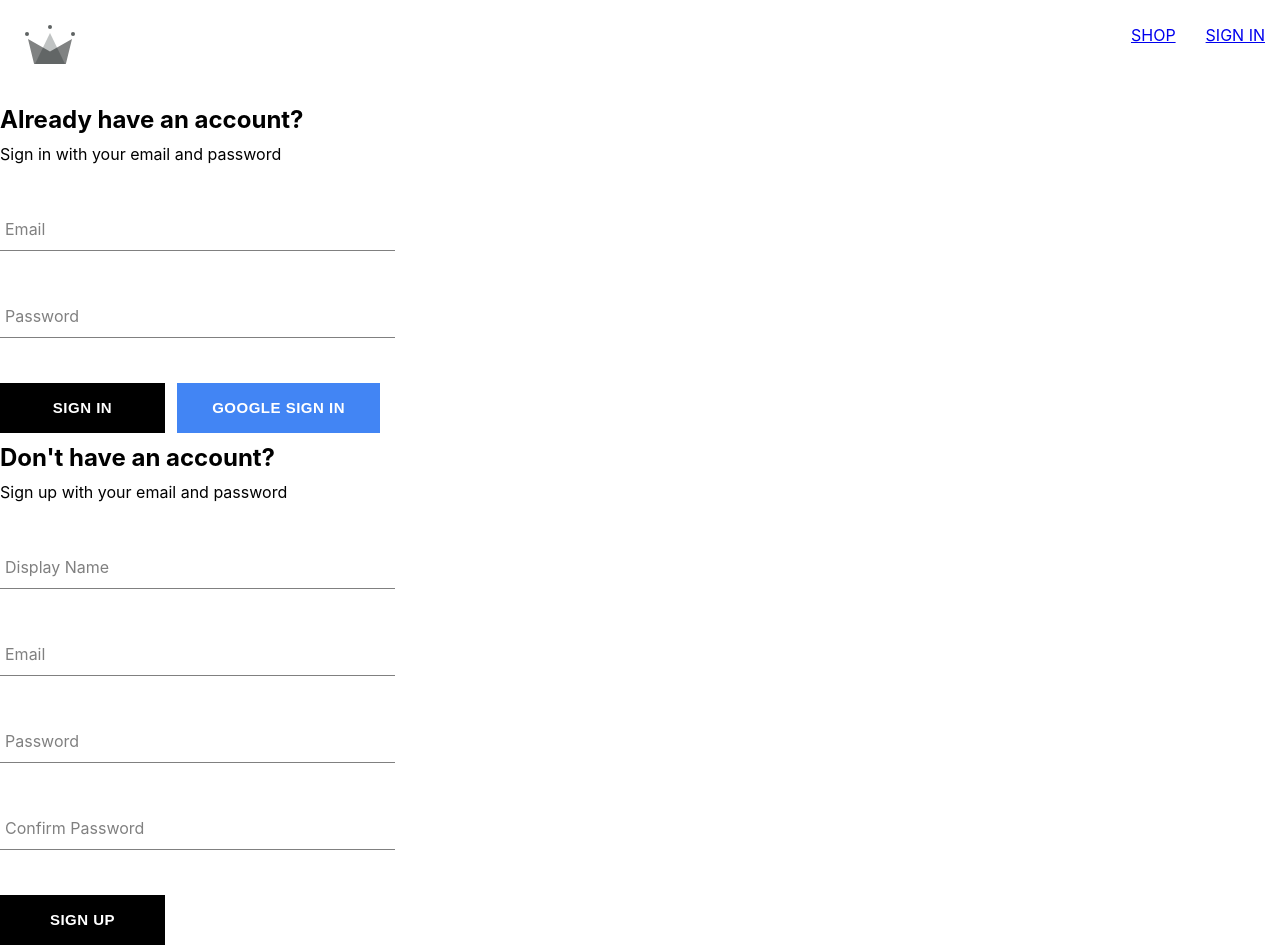
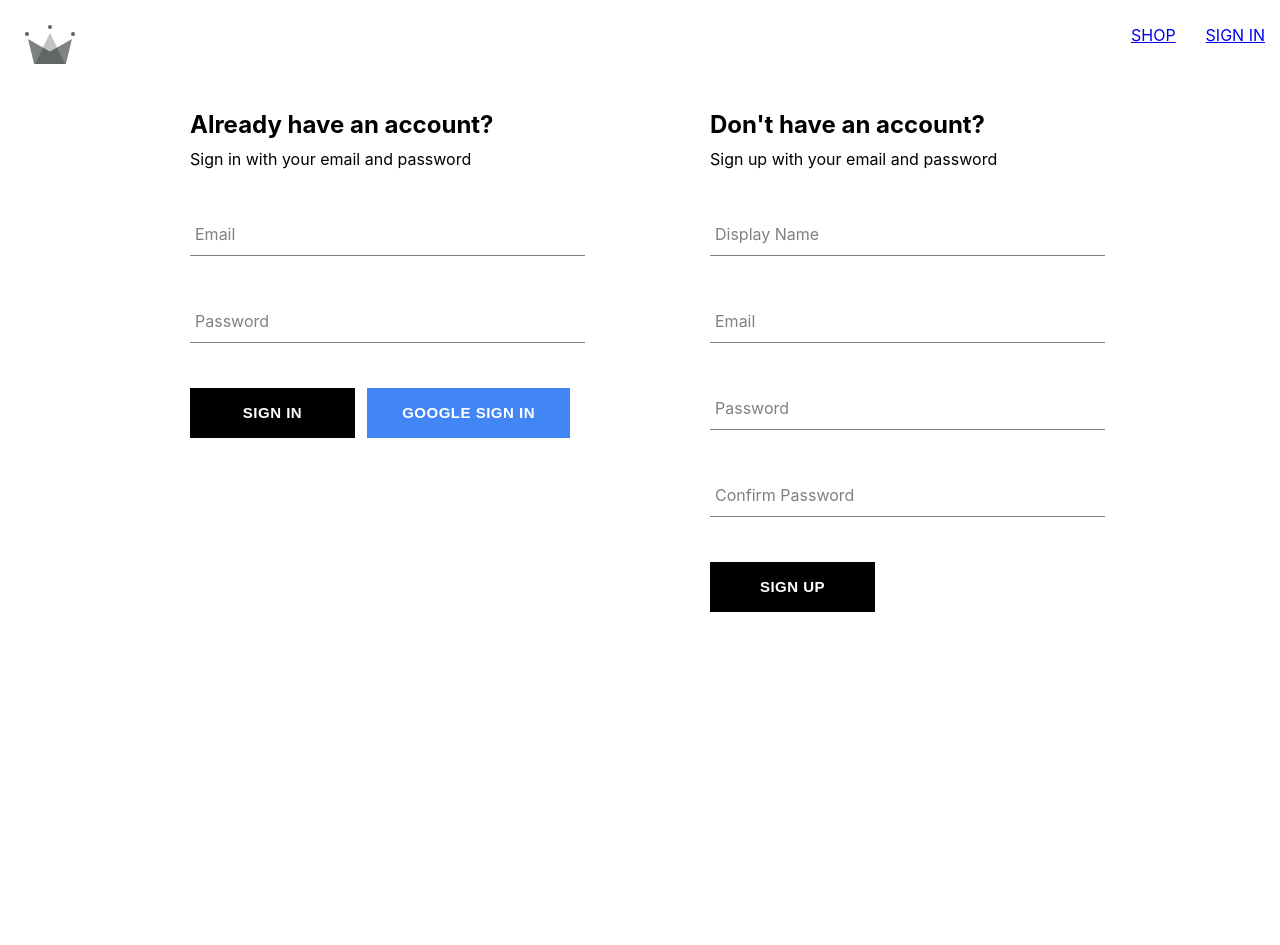
Before and after one commit to cambodianjesuss/crwn-clothing-2, a React (Create React App) app: page /auth in a window 1280 px wide. After the commit the page ends 800 px from the top, so only its background shows below. Built offline with nearby package versions, Linux system fonts and the light colour scheme; the HTML template or start-up script is replaced by a standard one.

Commit message:
styling authentication route

```diff
--- a/src/components/routes/authentication/authentication.component.js
+++ b/src/components/routes/authentication/authentication.component.js
@@ -1,22 +1,12 @@
-import {
-  signInWithGooglePopup,
-  createUserDocumentFromAuth,
-} from "../../../utils/firebase/firebase.utils";
-
 import SignInForm from "../../sign-in-form/sign-in-form.component";
 import SignUpForm from "../../sign-up-form/sign-up-form.component";
+import './authentication.styles.scss'
 
 const Authentication = () => {
-  const logGoogleUser = async () => {
-    const { user } = await signInWithGooglePopup();
-    // eslint-disable-next-line no-unused-vars
-    const userDocRef = await createUserDocumentFromAuth(user);
-  };
 
   return (
-    <div>
-      <SignInForm logGoogleUser={logGoogleUser} />
-      {/*<button onClick={logGoogleUser}>Sign in with Google Popup</button>*/}
+    <div className="authentication-container">
+      <SignInForm />
       <SignUpForm />
     </div>
   );
--- /dev/null
+++ b/src/components/routes/authentication/authentication.styles.scss
@@ -0,0 +1,6 @@
+.authentication-container {
+  display: flex;
+  width: 900px;
+  justify-content: space-between;
+  margin: 30px auto;
+}
```
